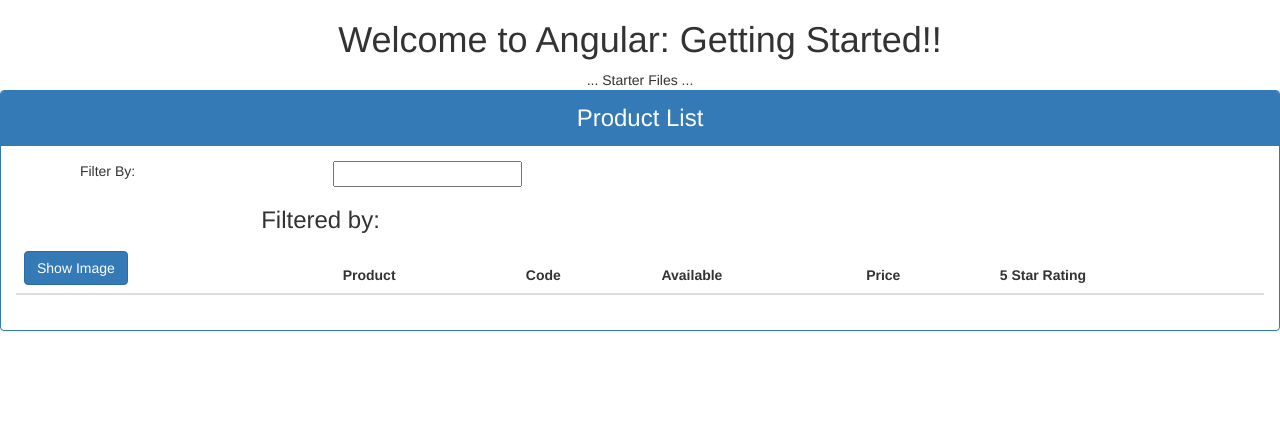
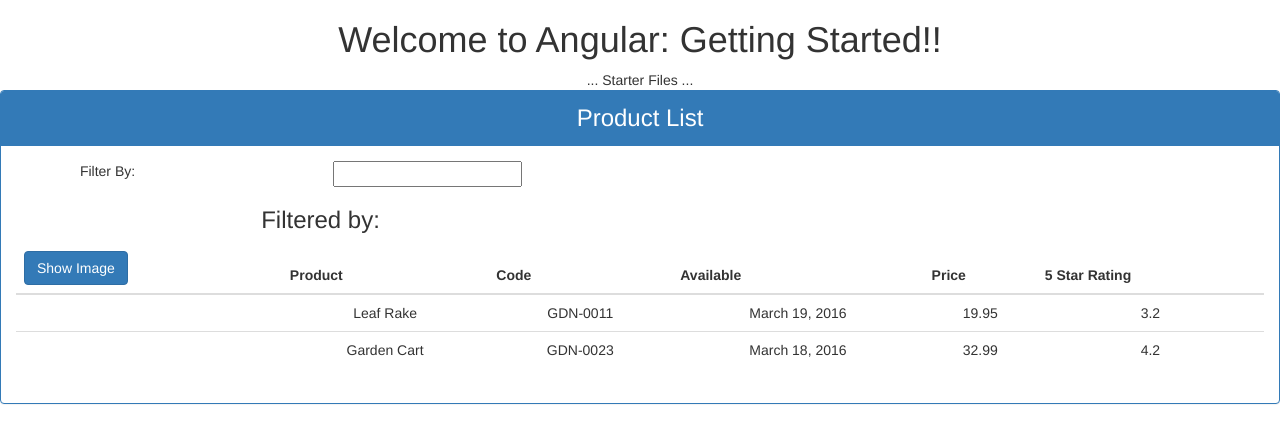
Before and after one commit to jatin7gupta/ng-tutorial, an Angular app in the folder APM-Start/: page / in a window 1280 px wide. Shown: the top 442 px of the page. Built offline with nearby package versions, Linux system fonts and the light colour scheme.

Commit message:
Add: Product List

```diff
--- a/APM-Start/src/app/product/product-list.component.html
+++ b/APM-Start/src/app/product/product-list.component.html
@@ -17,7 +17,7 @@
       </div>
     </div>
     <div class="table-responsive">
-      <table class="table">
+      <table class="table" *ngIf="products && products.length">
         <thead>
         <tr>
           <th><button class="btn btn-primary">Show Image</button> </th>
@@ -29,6 +29,14 @@
         </tr>
         </thead>
         <tbody>
+        <tr *ngFor="let product of products">
+          <td></td>
+          <td>{{product.productName}}</td>
+          <td>{{product.productCode}}</td>
+          <td>{{product.releaseDate}}</td>
+          <td>{{product.price}}</td>
+          <td>{{product.starRating}}</td>
+        </tr>
 
         </tbody>
       </table>
--- a/APM-Start/src/app/product/product-list.component.ts
+++ b/APM-Start/src/app/product/product-list.component.ts
@@ -7,4 +7,26 @@
 
 export class ProductListComponent {
   pageTitle: string = 'Product List';
+  products: any[] = [
+    {
+      'productId': 1,
+      'productName': 'Leaf Rake',
+      'productCode': 'GDN-0011',
+      'releaseDate': 'March 19, 2016',
+      'description': 'Leaf rake with 48-inch wooden handle.',
+      'price': 19.95,
+      'starRating': 3.2,
+      'imageUrl': 'http://openclipart.org/image/300px/svg_to_png/26215/Anonymous_Leaf_Rake.png'
+    },
+    {
+      'productId': 2,
+      'productName': 'Garden Cart',
+      'productCode': 'GDN-0023',
+      'releaseDate': 'March 18, 2016',
+      'description': '15 gallon capacity rolling garden cart',
+      'price': 32.99,
+      'starRating': 4.2,
+      'imageUrl': 'http://openclipart.org/image/300px/svg_to_png/58471/garden_cart.png'
+    }
+  ];
 }
```
